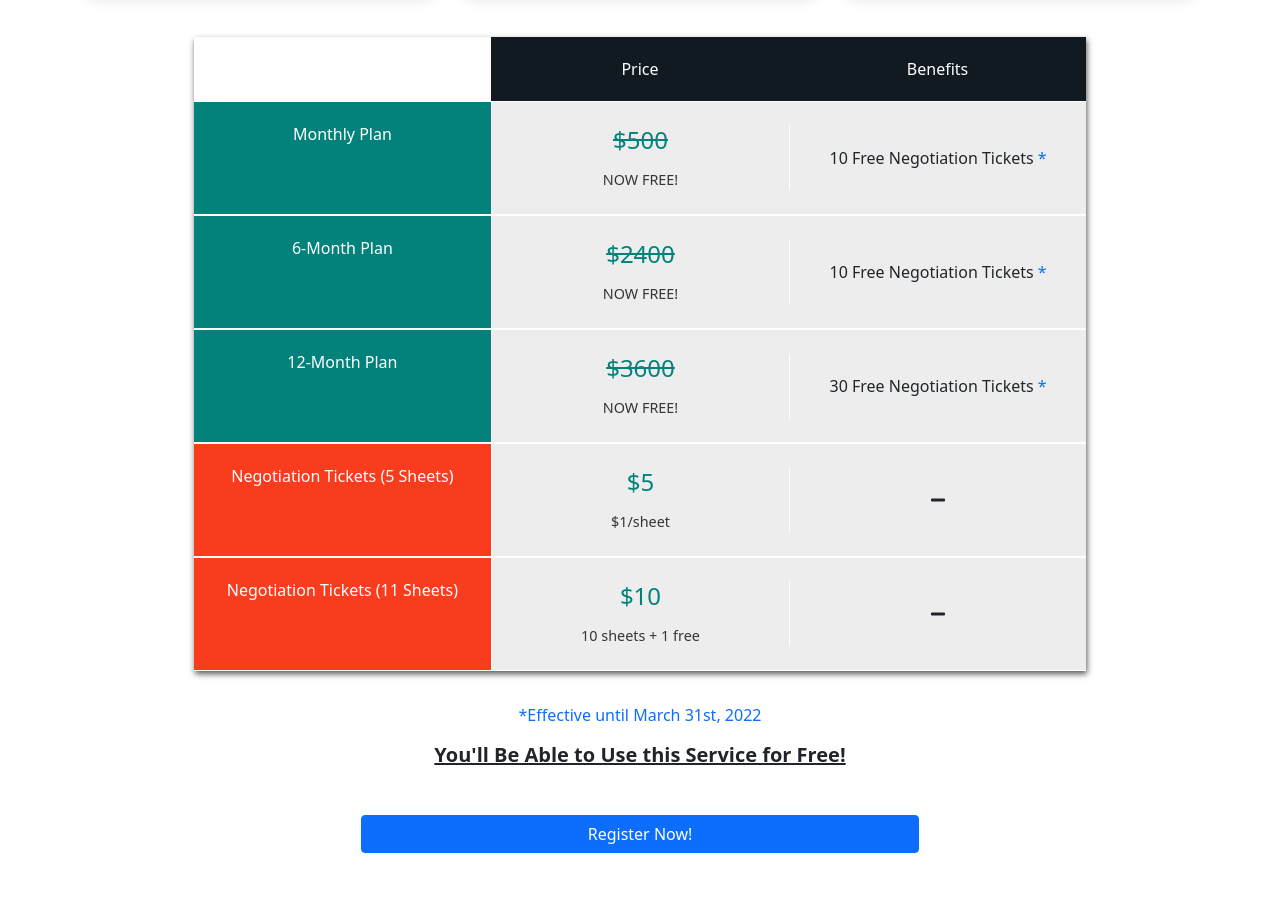
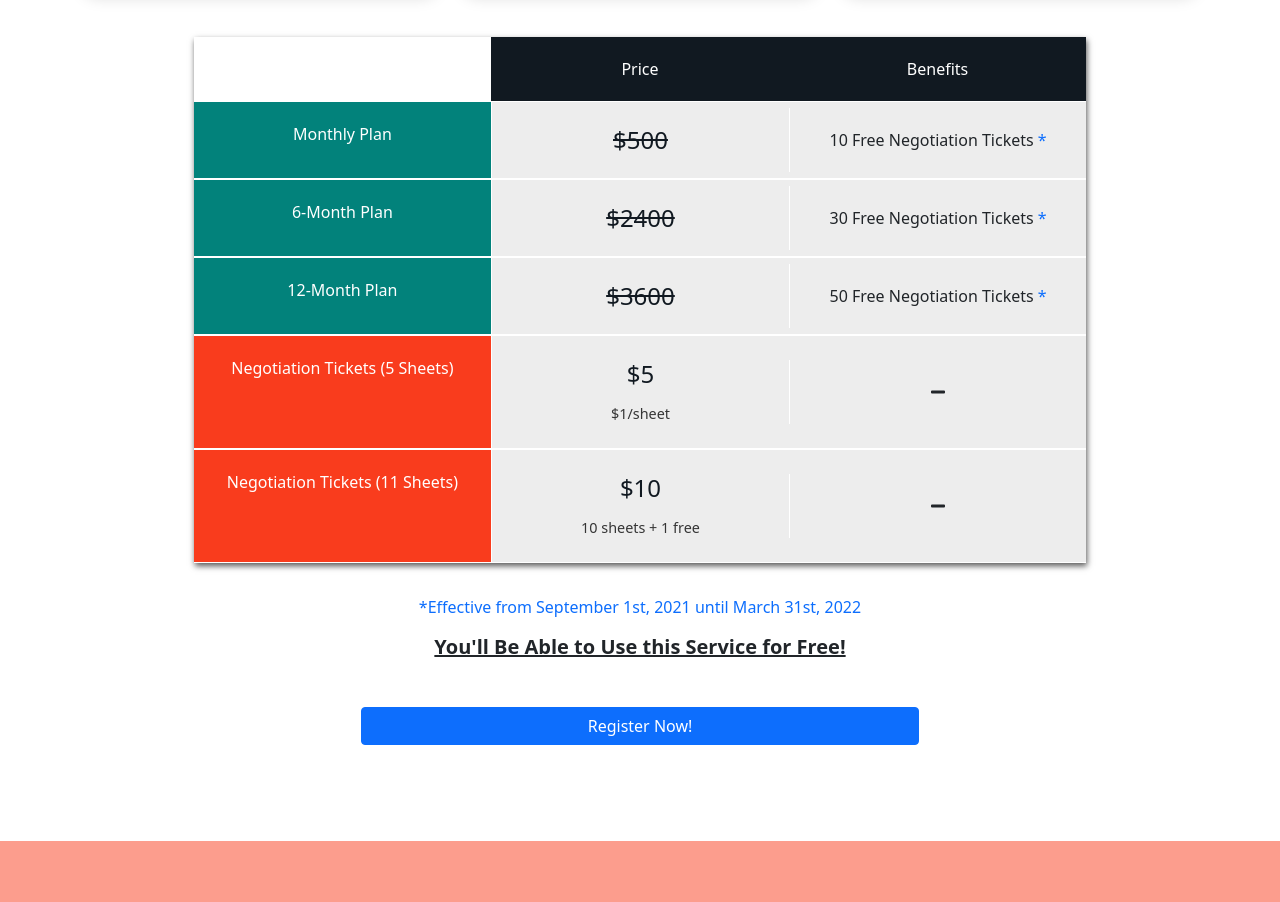
Before and after one commit to if-intense/nile-lp, a plain HTML site: page index.html in a window 1280 px wide. Shown: the part 5480-6382 px from the top of the page. Drawn offline with nearby package versions, Linux system fonts and the light colour scheme.

Commit message:
new upload

```diff
--- a/assets/css/index.scss
+++ b/assets/css/index.scss
@@ -451,7 +451,7 @@ background: linear-gradient(337deg, rgba(234,237,236,1) 0%, rgba(255,255,255,1)
                     padding:20px 0;
                     .price {
                         font-size:1.5em;
-                        color:$nile-green;
+                        color:$nile-black;
                         em {
                             font-style: normal;
                             text-decoration: line-through;
@@ -479,7 +479,7 @@ background: linear-gradient(337deg, rgba(234,237,236,1) 0%, rgba(255,255,255,1)
                     padding:20px 0;
                     .price {
                         font-size:1.5em;
-                        color:$nile-green;
+                        color:$nile-black;
                         em {
                             font-style: normal;
                             text-decoration: line-through;
--- a/index.html
+++ b/index.html
@@ -408,20 +408,20 @@
 
                   <div class="row price-list-body g-0 price-list-row">
                     <div class="row-header col-lg-4 col-md-4 col-sm-4 col-12"><div class="content-header">Monthly Plan</div></div>
-                    <div class="list-info my-auto col-lg-4 col-md-4 col-sm-4 col-6"><div class="price"><em>$500</em><br><span>NOW FREE!</span></div></div>
+                    <div class="list-info my-auto col-lg-4 col-md-4 col-sm-4 col-6"><div class="price"><em>$500</em></div></div>
                     <div class="list-info my-auto col-lg-4 col-md-4 col-sm-4 col-6"><div class="benefits">10 Free Negotiation Tickets <span class="text-primary">*</span></div></div>
                   </div>
 
                   <div class="row price-list-body g-0 price-list-row">
                     <div class="row-header col-lg-4 col-md-4 col-sm-4 col-12"><div class="content-header">6-Month Plan</div></div>
-                    <div class="list-info my-auto col-lg-4 col-md-4 col-sm-4 col-6"><div class="price"><em>$2400</em><br><span>NOW FREE!</span></div></div>
-                    <div class="list-info my-auto col-lg-4 col-md-4 col-sm-4 col-6"><div class="benefits">10 Free Negotiation Tickets <span class="text-primary">*</span></div></div>
+                    <div class="list-info my-auto col-lg-4 col-md-4 col-sm-4 col-6"><div class="price"><em>$2400</em></div></div>
+                    <div class="list-info my-auto col-lg-4 col-md-4 col-sm-4 col-6"><div class="benefits">30 Free Negotiation Tickets <span class="text-primary">*</span></div></div>
                   </div>
 
                   <div class="row price-list-body g-0 price-list-row">
                     <div class="row-header col-lg-4 col-md-4 col-sm-4 col-12"><div class="content-header">12-Month Plan</div></div>
-                    <div class="list-info my-auto col-lg-4 col-md-4 col-sm-4 col-6"><div class="price"><em>$3600</em><br><span>NOW FREE!</span></div></div>
-                    <div class="list-info my-auto col-lg-4 col-md-4 col-sm-4 col-6"><div class="benefits">30 Free Negotiation Tickets <span class="text-primary">*</span></div></div>
+                    <div class="list-info my-auto col-lg-4 col-md-4 col-sm-4 col-6"><div class="price"><em>$3600</em></div></div>
+                    <div class="list-info my-auto col-lg-4 col-md-4 col-sm-4 col-6"><div class="benefits">50 Free Negotiation Tickets <span class="text-primary">*</span></div></div>
                   </div>
 
                   <div class="row price-list-body g-0 negotiation-list-row">
@@ -439,7 +439,7 @@
                 </div>
 
                 <div class="register col-lg-6 col-md-8 col-sm-12">
-                  <p class="text-primary"><span>*</span>Effective until March 31st, 2022</p>
+                  <p class="text-primary"><span>*</span>Effective from September 1st, 2021 until March 31st, 2022</p>
                   <h5 class="mb-5"><strong><u>You'll Be Able to Use this Service for Free!</u></strong></h5>
                   <a href="https://nile.inc/users/sign_up?locale=en&pos=seller" class="btn btn-primary">Register Now!</a>
                 </div>
```
Also changed, not shown: assets/css/index.css, 1 other file.
